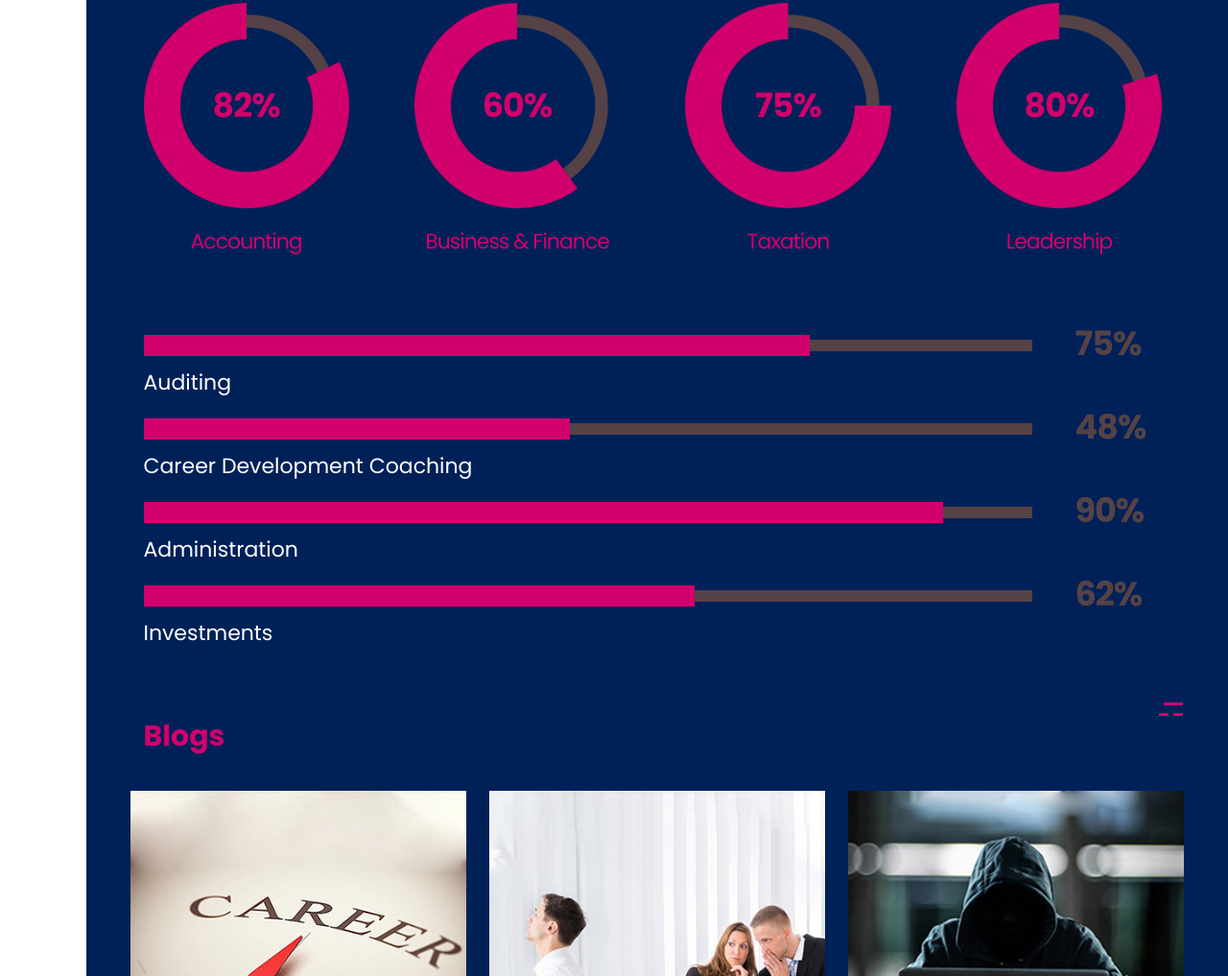
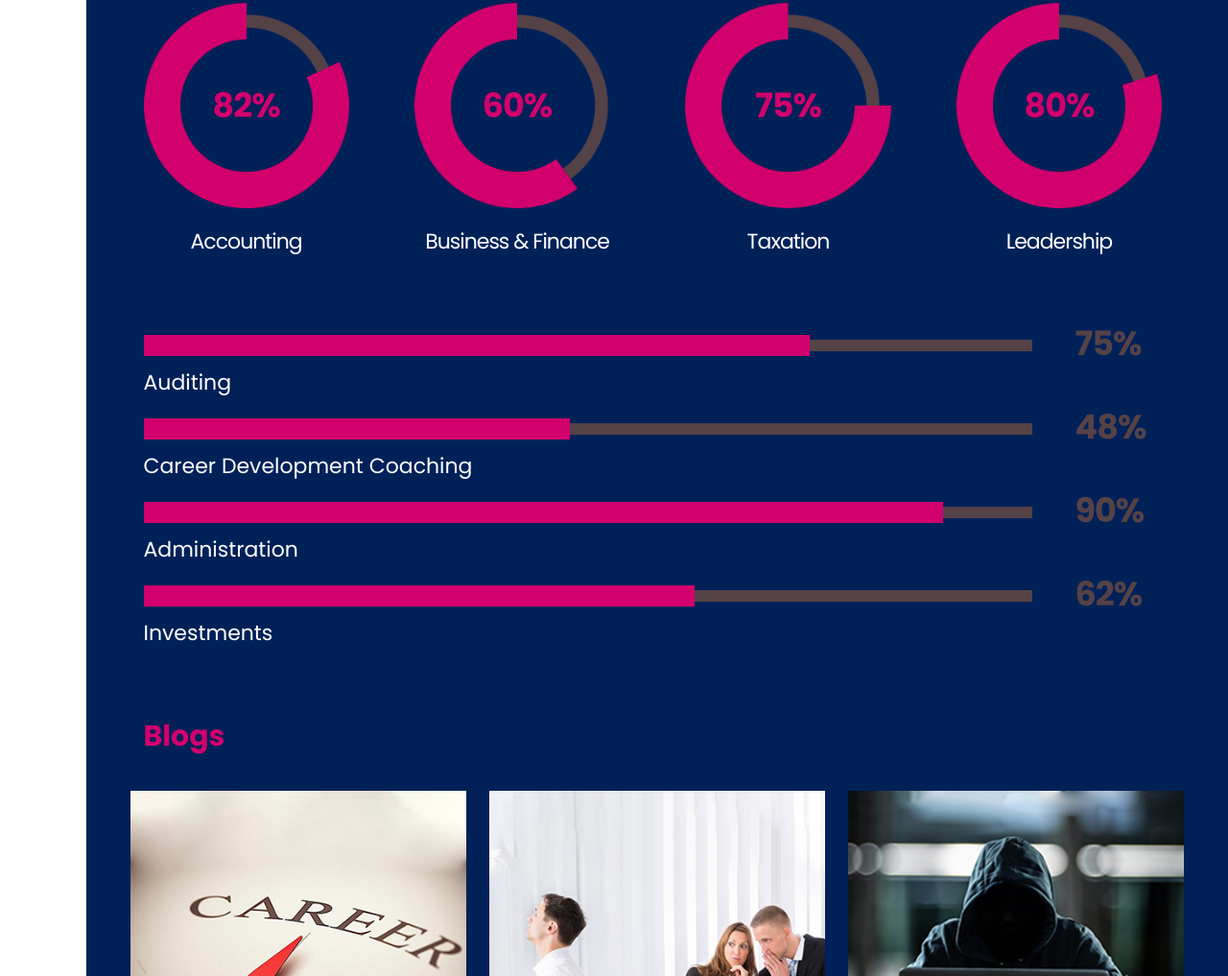
Before and after one commit to elijaharhinful/dicksonassan, a plain HTML site: page index.html in a window 1280 px wide. Shown: the part 3743-4760 px from the top of the page at 96% size. Drawn offline with Linux system fonts and the light colour scheme.

Commit message:
made minor changes skills and blog

```diff
--- a/index.html
+++ b/index.html
@@ -466,9 +466,6 @@
                         <div class="content-1300">
                             <div id="portfolio-wrapper" class="relative">
                                 <h2 class="entry-title section-title">Blogs</h2>
-                                <div class="category-filter">
-                                    <div class="category-filter-icon"></div>
-                                </div>
                                 <div class="portfolio-load-content-holder"></div>
                                 <div class="grid" id="portfolio-grid">
                                     <div class="grid-sizer"></div>
--- a/style.css
+++ b/style.css
@@ -1196,7 +1196,7 @@ span.skill-circle-num {
 
 p.skill-circle-text {
     font-size: 22px;
-    color: #d1006c;
+    color: white;
     text-align: center;
     padding-top: 20px;
     letter-spacing: -1px;
```
